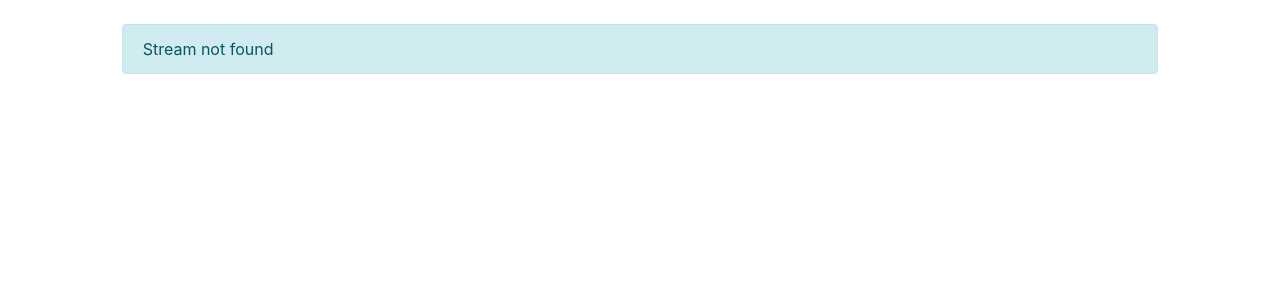
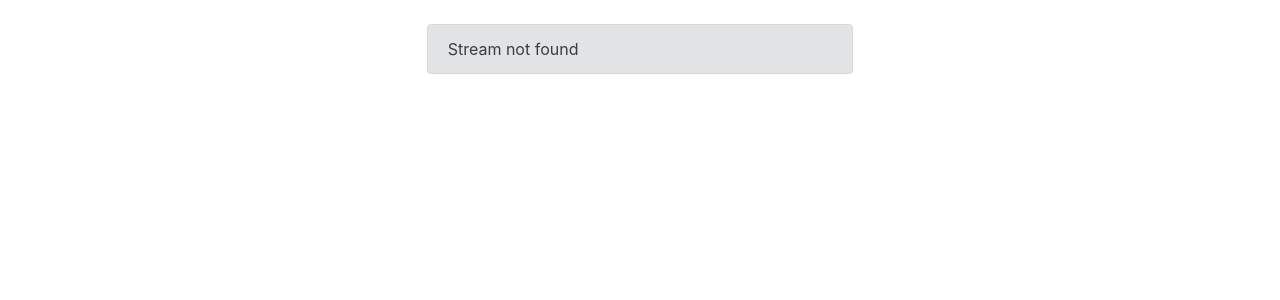
Before and after one commit to carbn/streamy, a Django app: page /stream/1/ in a window 1280 px wide. Shown: the part 56-356 px from the top of the page. Run offline with Django 3.2, Linux system fonts and the light colour scheme; some libraries are stand-ins or nearby versions.

Commit message:
tune stream 404 styles

```diff
--- a/app/streamy/templates/stream/view.html
+++ b/app/streamy/templates/stream/view.html
@@ -3,8 +3,8 @@
 {% block content %}
 <div class="container-fluid">
     <div class="row justify-content-md-center">
+        {% if stream %}
         <div class="col-xl-10">
-            {% if stream %}
             <!-- only muted autoplay is allowed in browsers -->
             <video id="video-player" class="img-fluid" controls autoplay muted></video>
             <script>
@@ -20,12 +20,12 @@
                     flvPlayer.play();
                 }
             </script>
-            {% else %}
-            <div class="alert alert-info">
-                Stream not found
-            </div>
-            {% endif %}
         </div>
+        {% else %}
+        <div class="col-md-4 alert alert-secondary">
+            Stream not found
+        </div>
+        {% endif %}
     </div>
 </div>
 {% endblock %}
```
